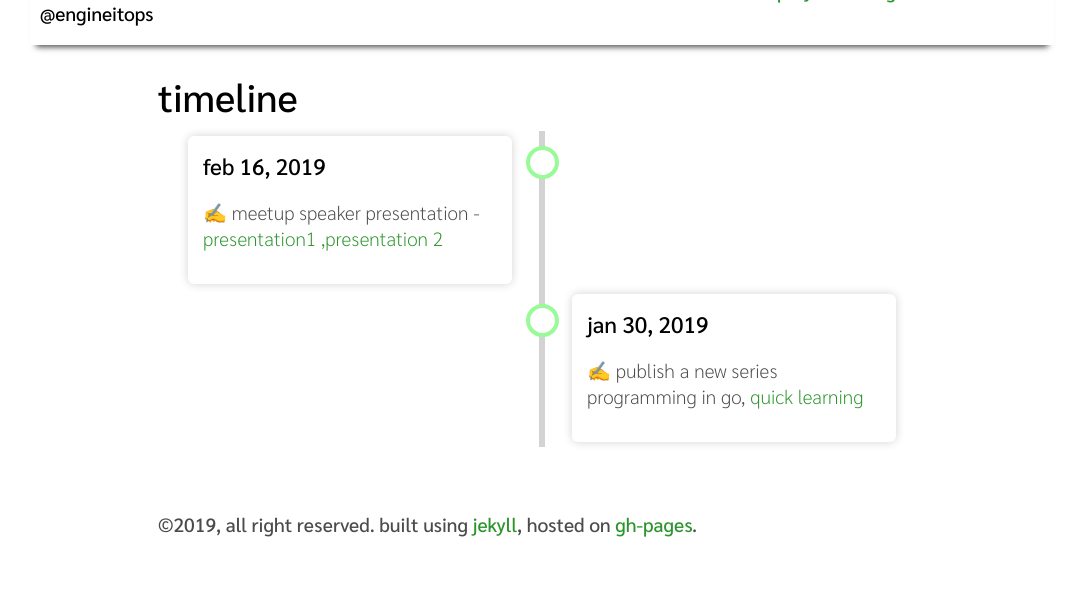
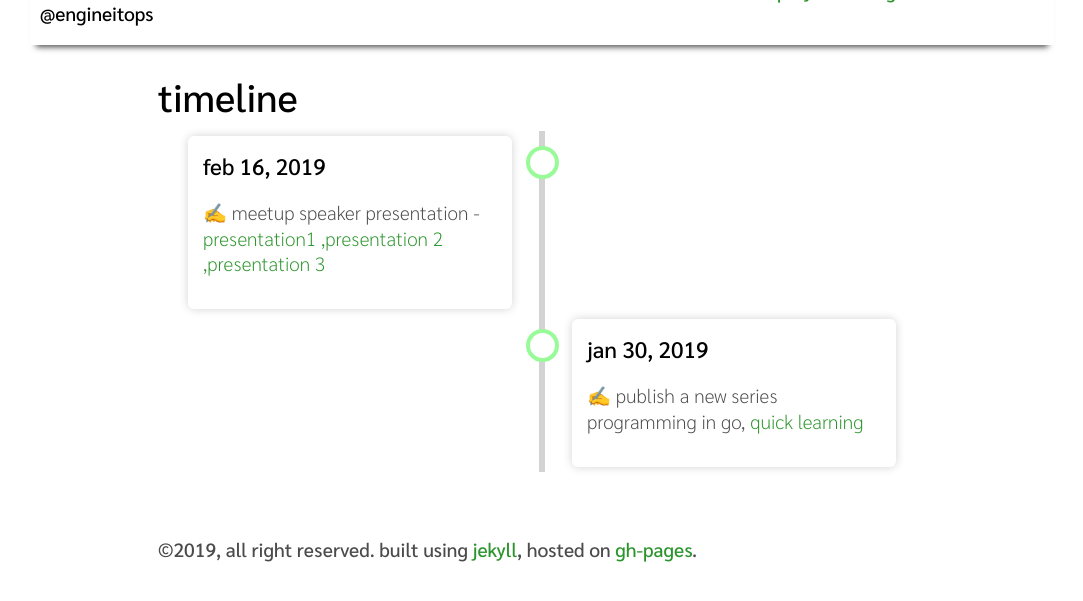
Before and after one commit to EngineITOps/EngineITOps.github.io, a Jekyll site: the page built from pages/timeline.html, in a window 1280 px wide, cut to the strip 66-667 px from the top of the page. Shown: the whole strip, without its empty margins (98-1181 px from the left). Built offline with Jekyll 4.4.1, drawn with Linux system fonts in a browser that asks for light colours.

Commit message:
Update timeline.yml

```diff
--- a/_data/timeline.yml
+++ b/_data/timeline.yml
@@ -1,5 +1,5 @@
 
-- description: ✍️ Meetup speaker presentation - <a href="https://engineitops.icu/slides/meetuppune.html#/">presentation1 ,<a href="https://engineitops.icu/slides/meetuppune1.html#/">presentation 2</a>
+- description: ✍️ Meetup speaker presentation - <a href="https://engineitops.icu/slides/meetuppune.html#/">presentation1 ,<a href="https://engineitops.icu/slides/meetuppune1.html#/">presentation 2 ,<a href="https://engineitops.icu/slides/meetuppune3.html#/">presentation 3</a>
   datetime: FEB 16, 2019
 
 
```
